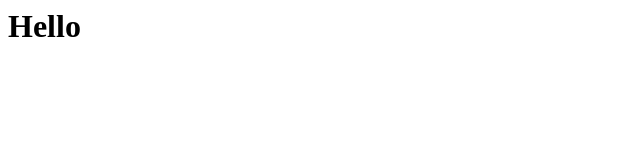
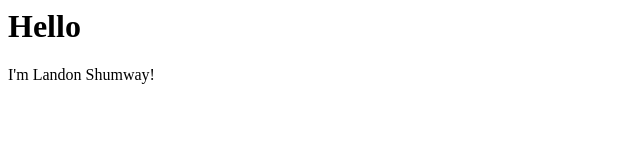
Before and after one commit to landonrs/landonrs.github.io, a plain HTML site: page index.html in a window 1280 px wide. Shown: the whole page, without its empty margins (0-640 px from the left). Drawn offline with Linux system fonts and the light colour scheme.

Commit message:
added paragraph

```diff
--- a/index.html
+++ b/index.html
@@ -2,6 +2,6 @@
 <title>Landon Shumway </title>
 <body>
 <h1>Hello </h1>
-
+<p> I'm Landon Shumway! </p>
 </body>
 </html>
```
